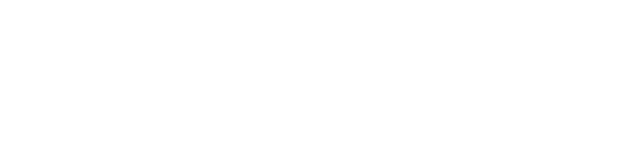
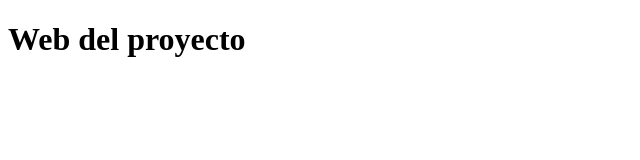
Before and after one commit to FranciscoGamero/primer-repositorio, a plain HTML site: page index.html in a window 1280 px wide. Shown: the whole page, without its empty margins (0-640 px from the left). Drawn offline with Linux system fonts and the light colour scheme.

Commit message:
Se han realizado cambios en el fichero html

```diff
--- a/index.html
+++ b/index.html
@@ -6,6 +6,6 @@
     <title>Document</title>
 </head>
 <body>
-
+    <h1>Web del proyecto</h1>
 </body>
 </html>
```
